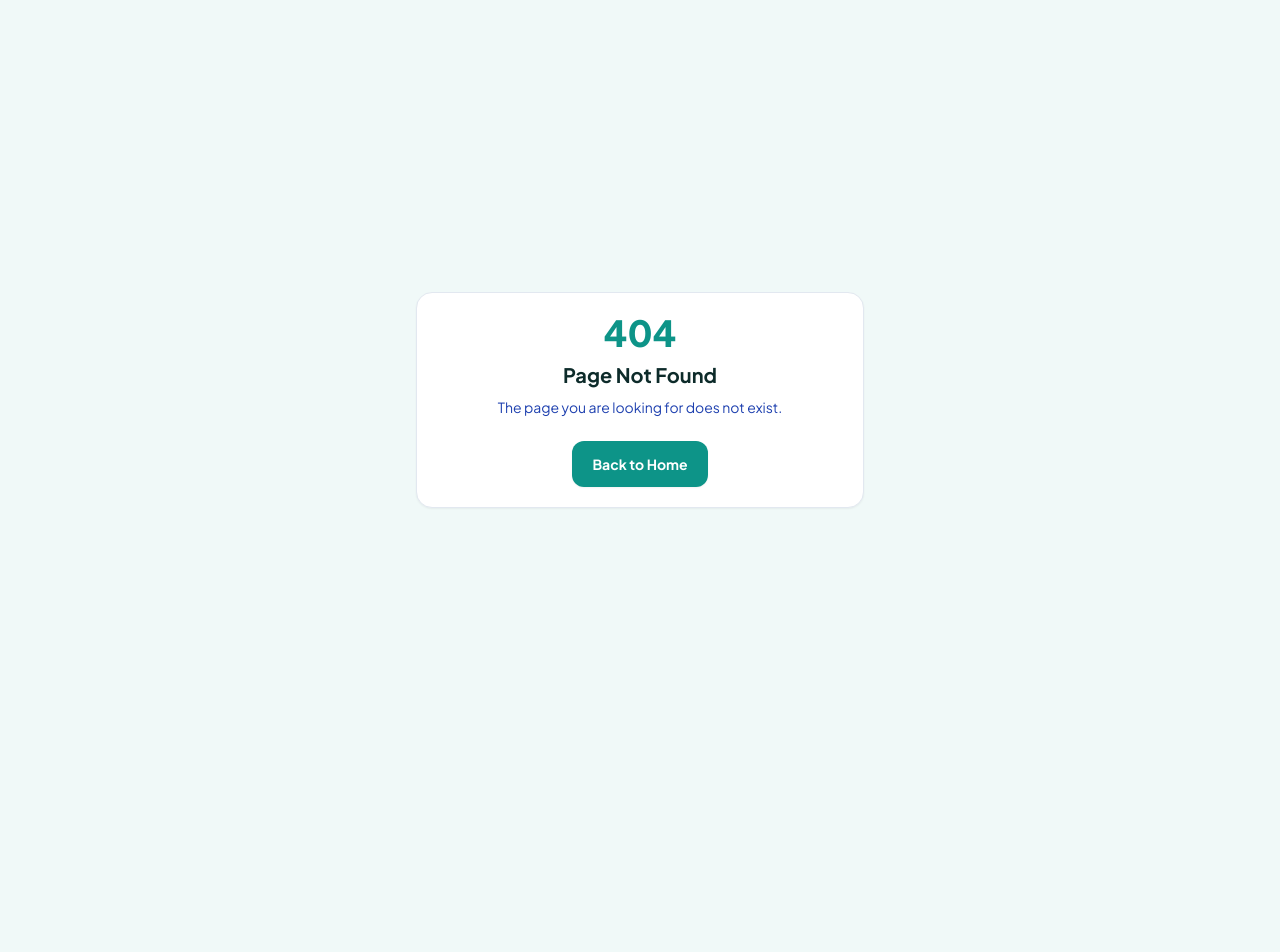
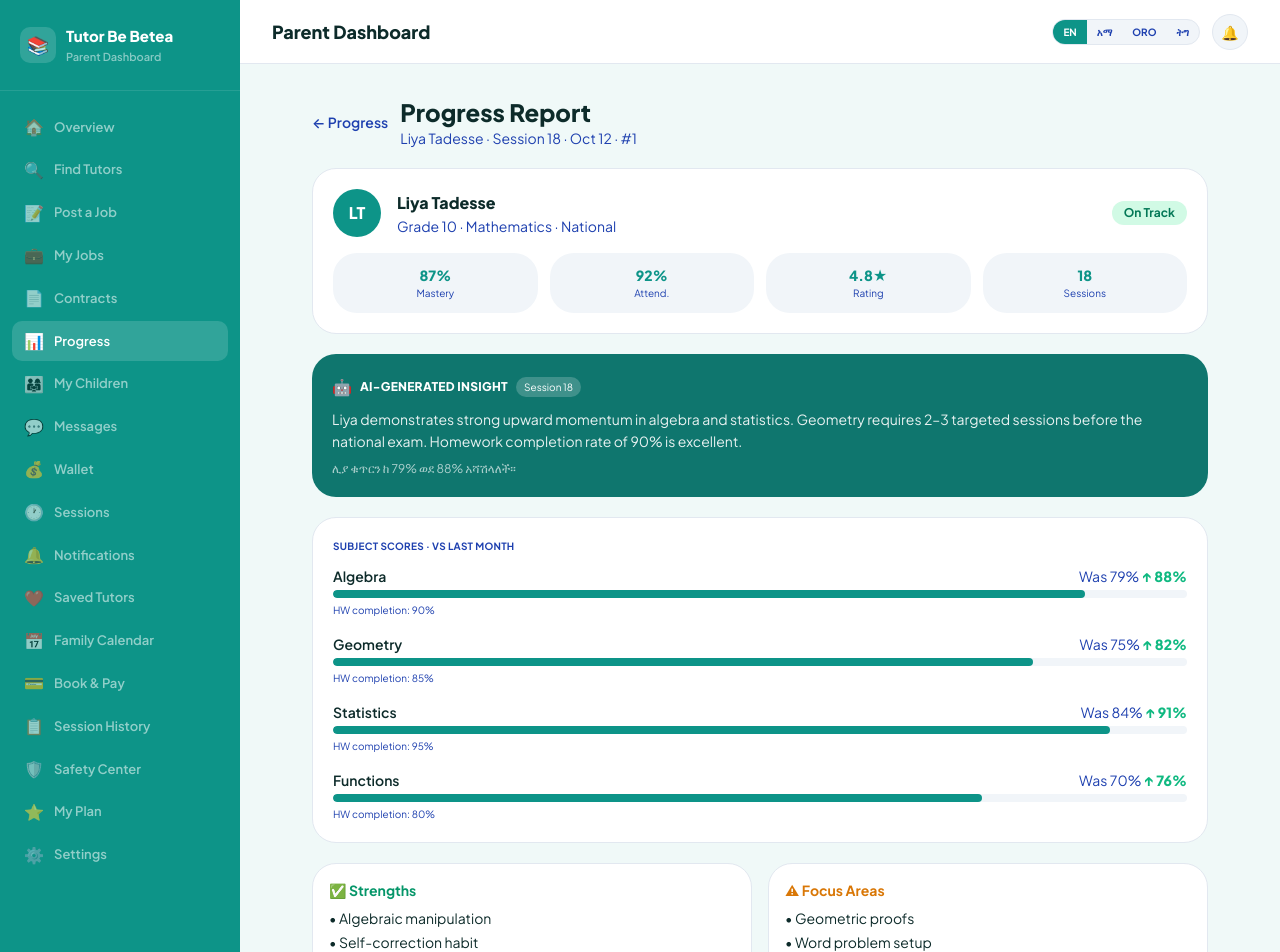
Before and after one commit to Zeordi/tutor-be-betea, a Next.js app in the folder apps/web/: page /parent/progress/1 in a window 1280 px wide. Before the commit this address had no page. Shown: the top 952 px of the page. Before the commit the page ends 800 px from the top, so only its background shows below. Built offline with nearby package versions, Linux system fonts and the light colour scheme; sample sign-in values are in the browser's storage.

Commit message:
Create progress/[id]/page.tsx

```diff
--- /dev/null
+++ b/apps/web/app/parent/progress/[id]/page.tsx
@@ -0,0 +1,117 @@
+"use client";
+
+import Link from "next/link";
+import { useParams } from "next/navigation";
+
+const SUBJECTS = [
+  { name: "Algebra", score: 88, prev: 79, hw: 90 },
+  { name: "Geometry", score: 82, prev: 75, hw: 85 },
+  { name: "Statistics", score: 91, prev: 84, hw: 95 },
+  { name: "Functions", score: 76, prev: 70, hw: 80 },
+];
+
+export default function ParentProgressDetailPage() {
+  const { id } = useParams<{ id: string }>();
+
+  return (
+    <div className="mx-auto max-w-4xl space-y-5">
+      <div className="flex items-center gap-3">
+        <Link href="/parent/progress" className="text-sm font-semibold text-[var(--secondary)] hover:text-[var(--primary)]">
+          ← Progress
+        </Link>
+        <div>
+          <h1 className="text-2xl font-extrabold text-[var(--foreground)]">Progress Report</h1>
+          <p className="text-sm text-[var(--secondary)]">Liya Tadesse · Session 18 · Oct 12 · #{id}</p>
+        </div>
+      </div>
+
+      <div className="rounded-2xl border border-[var(--border)] bg-[var(--card)] p-5">
+        <div className="flex flex-wrap items-center gap-4">
+          <div className="flex h-12 w-12 items-center justify-center rounded-full bg-[var(--primary)] font-extrabold text-white">
+            LT
+          </div>
+          <div className="flex-1">
+            <p className="font-extrabold text-[var(--foreground)]">Liya Tadesse</p>
+            <p className="text-sm text-[var(--secondary)]">Grade 10 · Mathematics · National</p>
+          </div>
+          <span className="rounded-full bg-emerald-100 px-3 py-1 text-xs font-bold text-emerald-700 dark:bg-emerald-900/40 dark:text-emerald-300">
+            On Track
+          </span>
+        </div>
+        <div className="mt-4 grid grid-cols-2 gap-3 sm:grid-cols-4">
+          {[
+            ["87%", "Mastery"],
+            ["92%", "Attend."],
+            ["4.8★", "Rating"],
+            ["18", "Sessions"],
+          ].map(([v, l]) => (
+            <div key={l} className="rounded-xl bg-[var(--muted)] p-3 text-center">
+              <p className="text-sm font-extrabold text-[var(--primary)]">{v}</p>
+              <p className="text-[10px] text-[var(--secondary)]">{l}</p>
+            </div>
+          ))}
+        </div>
+      </div>
+
+      <div className="rounded-2xl bg-[#0f766e] p-5 text-white">
+        <div className="mb-2 flex items-center gap-2">
+          <span>🤖</span>
+          <span className="text-xs font-extrabold tracking-wide">AI-GENERATED INSIGHT</span>
+          <span className="rounded-full bg-white/20 px-2 py-0.5 text-[10px]">Session 18</span>
+        </div>
+        <p className="text-sm leading-relaxed text-white/90">
+          Liya demonstrates strong upward momentum in algebra and statistics. Geometry requires 2–3
+          targeted sessions before the national exam. Homework completion rate of 90% is excellent.
+        </p>
+        <p className="mt-2 text-xs text-white/65">ሊያ ቁጥርን ከ 79% ወደ 88% አሻሽላለች።</p>
+      </div>
+
+      <div className="rounded-2xl border border-[var(--border)] bg-[var(--card)] p-5">
+        <p className="mb-3 text-[10px] font-bold tracking-wide text-[var(--secondary)]">SUBJECT SCORES · VS LAST MONTH</p>
+        <div className="space-y-4">
+          {SUBJECTS.map((s) => (
+            <div key={s.name}>
+              <div className="mb-1 flex justify-between text-sm">
+                <span className="font-semibold text-[var(--foreground)]">{s.name}</span>
+                <span className="text-[var(--secondary)]">
+                  Was {s.prev}% <span className="font-extrabold text-emerald-500">↑ {s.score}%</span>
+                </span>
+              </div>
+              <div className="h-2 overflow-hidden rounded-full bg-[var(--muted)]">
+                <div className="h-full rounded-full bg-[var(--primary)]" style={{ width: `${s.score}%` }} />
+              </div>
+              <p className="mt-1 text-[10px] text-[var(--secondary)]">HW completion: {s.hw}%</p>
+            </div>
+          ))}
+        </div>
+      </div>
+
+      <div className="grid gap-4 sm:grid-cols-2">
+        <div className="rounded-2xl border border-[var(--border)] bg-[var(--card)] p-4">
+          <p className="mb-2 text-sm font-bold text-emerald-600">✅ Strengths</p>
+          {["Algebraic manipulation", "Self-correction habit", "Consistent homework"].map((x) => (
+            <p key={x} className="mb-1 text-sm text-[var(--foreground)]">• {x}</p>
+          ))}
+        </div>
+        <div className="rounded-2xl border border-[var(--border)] bg-[var(--card)] p-4">
+          <p className="mb-2 text-sm font-bold text-amber-600">⚠ Focus Areas</p>
+          {["Geometric proofs", "Word problem setup", "Unit conversion"].map((x) => (
+            <p key={x} className="mb-1 text-sm text-[var(--foreground)]">• {x}</p>
+          ))}
+        </div>
+      </div>
+
+      <div className="flex flex-wrap gap-3">
+        <button type="button" className="rounded-xl bg-[var(--primary)] px-5 py-3 text-sm font-extrabold text-white">
+          ✅ Approve Report
+        </button>
+        <Link
+          href="/parent/chat/1"
+          className="rounded-xl border border-[var(--border)] px-5 py-3 text-sm font-bold text-[var(--secondary)]"
+        >
+          💬 Ask Tutor
+        </Link>
+      </div>
+    </div>
+  );
+}
```
